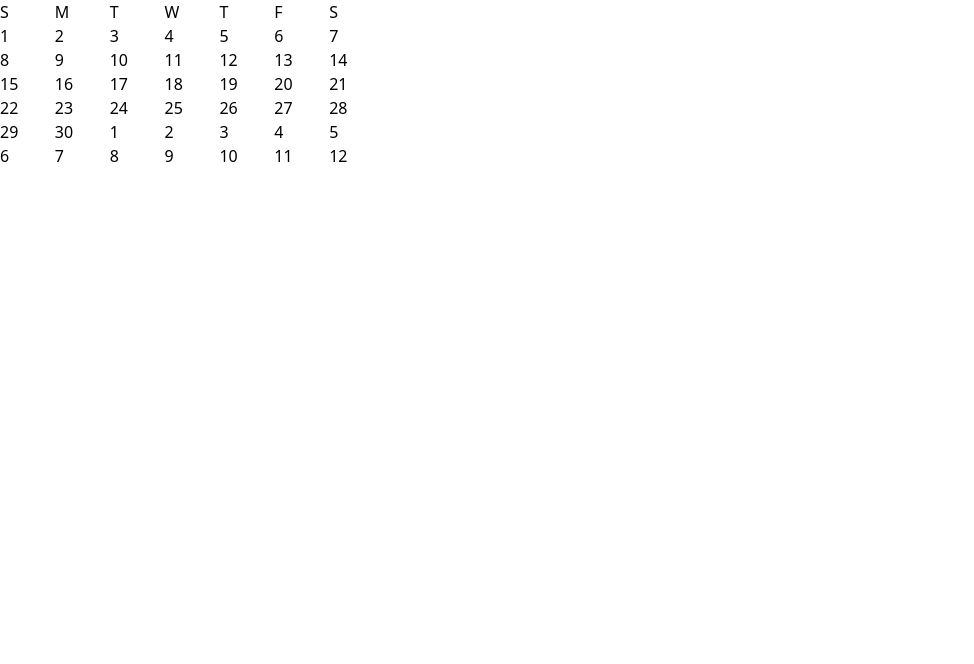
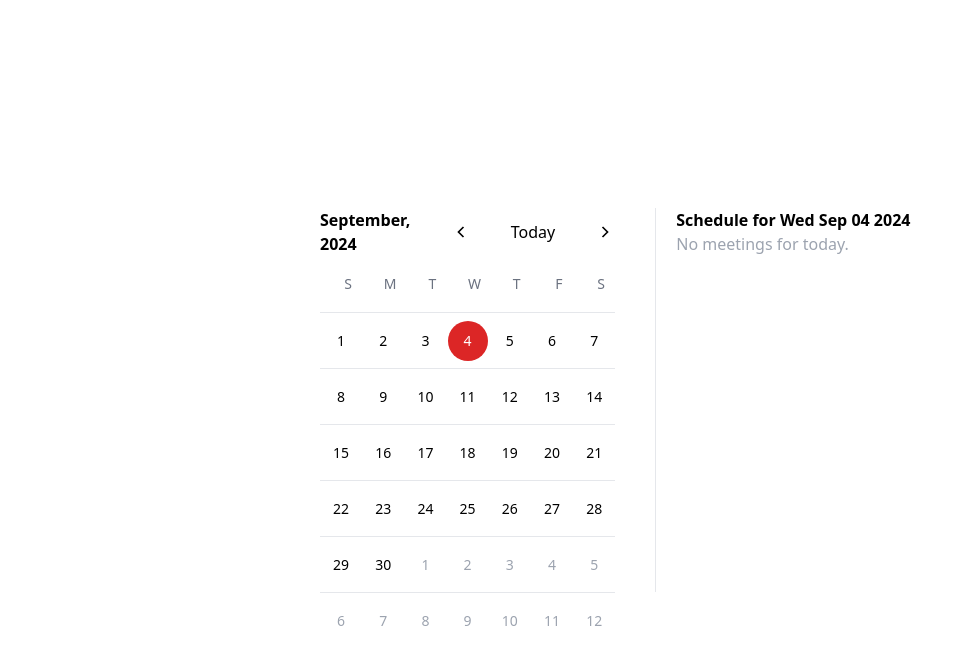
Before and after one commit to manishshivhare/PearlThought_Project, a React (Create React App) app: page / in a window 1280 px wide. Shown: the top 664 px of the page, without its empty margins (0-974 px from the left). Built offline with nearby package versions, Linux system fonts and the light colour scheme.

Commit message:
Calendar sectiojn finish

```diff
--- a/src/App.js
+++ b/src/App.js
@@ -1,25 +1,97 @@
 import "./App.css";
+import dayjs from "dayjs";
+import React, { useState } from "react";
+import { generateDate, months } from "./utils/Calendar.js";
 import cn from "./utils/cn.js";
-import { generateDate } from "./utils/Calendar.js";
+import { GrFormNext, GrFormPrevious } from "react-icons/gr";
 
-export default function App() {
-  console.log(generateDate());
+export default function Calendar() {
 	const days = ["S", "M", "T", "W", "T", "F", "S"];
+	const currentDate = dayjs();
+	const [today, setToday] = useState(currentDate);
+	const [selectDate, setSelectDate] = useState(currentDate);
 	return (
-    <div className='w-96 h-96'>
-      <div className="w-full grid grid-cols-7">
+		<div className="flex gap-10 sm:divide-x justify-center sm:w-1/2 mx-auto  h-screen items-center sm:flex-row flex-col">
+			<div className="w-96 h-96 ">
+				<div className="flex justify-between items-center">
+					<h1 className="select-none font-semibold">
+						{months[today.month()]}, {today.year()}
+					</h1>
+					<div className="flex gap-10 items-center ">
+						<GrFormPrevious
+							className="w-5 h-5 cursor-pointer hover:scale-105 transition-all"
+							onClick={() => {
+								setToday(today.month(today.month() - 1));
+							}}
+						/>
+						<h1
+							className=" cursor-pointer hover:scale-105 transition-all"
+							onClick={() => {
+								setToday(currentDate);
+							}}
+						>
+							Today
+						</h1>
+						<GrFormNext
+							className="w-5 h-5 cursor-pointer hover:scale-105 transition-all"
+							onClick={() => {
+								setToday(today.month(today.month() + 1));
+							}}
+						/>
+					</div>
+				</div>
+				<div className="grid grid-cols-7 ">
 					{days.map((day, index) => {
-          return <h1 key={index}>{day}</h1>;
+						return (
+							<h1
+								key={index}
+								className="text-sm text-center h-14 w-14 grid place-content-center text-gray-500 select-none"
+							>
+								{day}
+							</h1>
+						);
 					})}
 				</div>
-      <div className="w-full grid grid-cols-7">
-        {generateDate().map(({ date, currentMonth, today }, index) => {
+
+				<div className=" grid grid-cols-7 ">
+					{generateDate(today.month(), today.year()).map(
+						({ date, currentMonth, today }, index) => {
 							return (
-            <div>
-              <h1 key={index}>{date.date()}</h1>
+								<div
+									key={index}
+									className="p-2 text-center h-14 grid place-content-center text-sm border-t"
+								>
+									<h1
+										className={cn(
+											currentMonth ? "" : "text-gray-400",
+											today
+												? "bg-red-600 text-white"
+												: "",
+											selectDate
+												.toDate()
+												.toDateString() ===
+												date.toDate().toDateString()
+												? "bg-black text-white"
+												: "",
+											"h-10 w-10 rounded-full grid place-content-center hover:bg-black hover:text-white transition-all cursor-pointer select-none"
+										)}
+										onClick={() => {
+											setSelectDate(date);
+										}}
+									>
+										{date.date()}
+									</h1>
 								</div>
 							);
-        })}
+						}
+					)}
+				</div>
+			</div>
+			<div className="h-96 w-96 sm:px-5">
+				<h1 className=" font-semibold">
+					Schedule for {selectDate.toDate().toDateString()}
+				</h1>
+				<p className="text-gray-400">No meetings for today.</p>
 			</div>
 		</div>
 	);
--- a/src/utils/Calendar.js
+++ b/src/utils/Calendar.js
@@ -9,24 +9,29 @@ export const generateDate = (
 
 	const arrayOfDate = [];
 
-  //generate prefix date
+	// create prefix date
 	for (let i = 0; i < firstDateOfMonth.day(); i++) {
-    arrayOfDate.push({ currentMonth: false, date: firstDateOfMonth.day(i) });
+		const date = firstDateOfMonth.day(i);
+
+		arrayOfDate.push({
+			currentMonth: false,
+			date,
+		});
 	}
 
-  //gnerating current date
+	// generate current date
 	for (let i = firstDateOfMonth.date(); i <= lastDateOfMonth.date(); i++) {
 		arrayOfDate.push({
 			currentMonth: true,
 			date: firstDateOfMonth.date(i),
 			today:
-        firstDateOfMonth.date(i).date(i).toDate().toDateString() ===
+				firstDateOfMonth.date(i).toDate().toDateString() ===
 				dayjs().toDate().toDateString(),
 		});
 	}
 
-  //generate suffix date
 	const remaining = 42 - arrayOfDate.length;
+
 	for (
 		let i = lastDateOfMonth.date() + 1;
 		i <= lastDateOfMonth.date() + remaining;
@@ -37,6 +42,20 @@ export const generateDate = (
 			date: lastDateOfMonth.date(i),
 		});
 	}
-
 	return arrayOfDate;
 };
+
+export const months = [
+	"January",
+	"February",
+	"March",
+	"April",
+	"May",
+	"June",
+	"July",
+	"August",
+	"September",
+	"October",
+	"November",
+	"December",
+];
```
Lines whose indentation alone changed are shown as unchanged.
